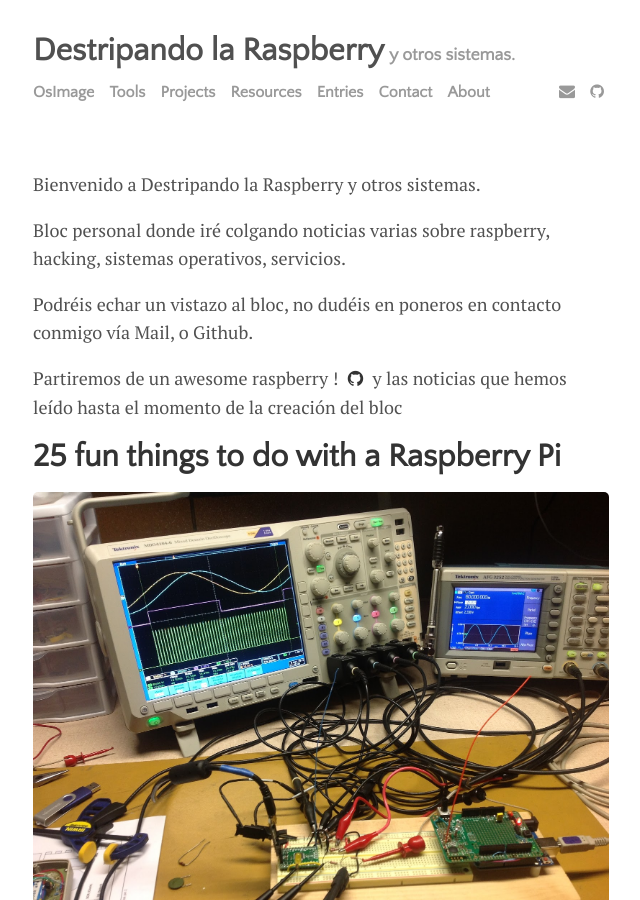
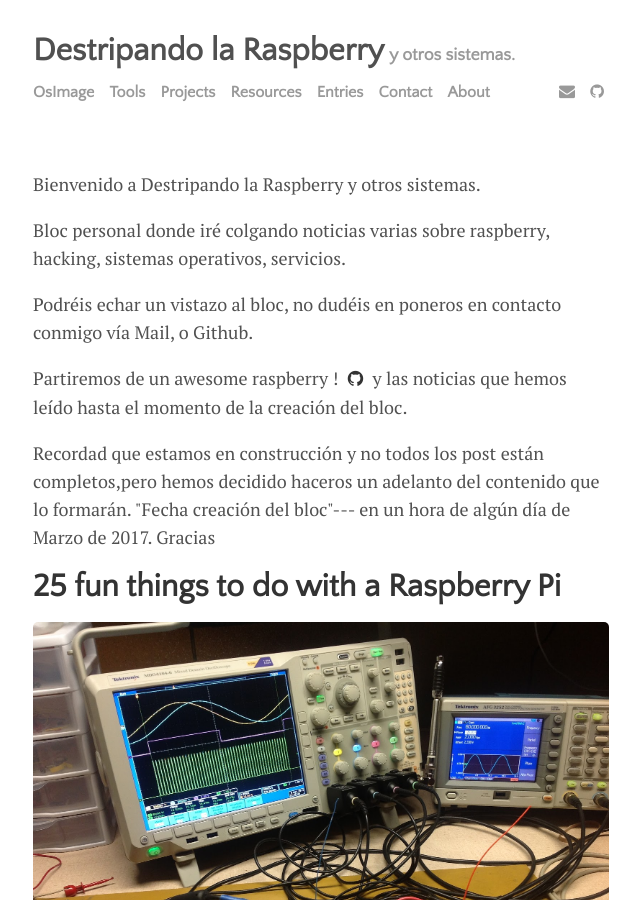
Before and after one commit to MrRastayoung/MrRastayoung.github.io, a Jekyll site: the page built from index.html, in a window 1280 px wide and 900 px high. Shown: the whole window, without its empty margins (319-959 px from the left). Built offline with Jekyll 4.4.1, drawn with Linux system fonts in a browser that asks for light colours; nearby versions of some CDN libraries; the list of posts is cut into pages by our own code.

Commit message:
MOdified

```diff
--- a/index.html
+++ b/index.html
@@ -8,11 +8,17 @@ title: Home
 
 <p>Bloc personal donde iré colgando noticias varias sobre raspberry, hacking, sistemas operativos, servicios. </p>
 
-Podréis echar un vistazo al bloc, no dudéis en poneros en contacto conmigo vía Mail, o Github.
+  Podréis echar un vistazo al bloc, no dudéis en poneros en contacto conmigo vía Mail, o Github.
 
-<p>Partiremos de un awesome raspberry !{% if site.author.awesome_git %}
+<p>
+  Partiremos de un awesome raspberry !{% if site.author.awesome_git %}
   <a href="https://github.com/{{ site.author.awesome_git }}"><i class="fa fa-github" aria-hidden="true" target="_blank"></i></a>
-  {% endif %} y las noticias que hemos leído hasta el momento de la creación del bloc</p>
+  {% endif %} y las noticias que hemos leído hasta el momento de la creación del bloc.</p>
+
+<p>
+  Recordad que estamos en construcción y no todos los post están completos,pero hemos decidido haceros un adelanto
+  del contenido que lo formarán. "Fecha creación del bloc"--- en un hora de algún día de Marzo de 2017. Gracias
+</p>
 
 
 </div>
```
